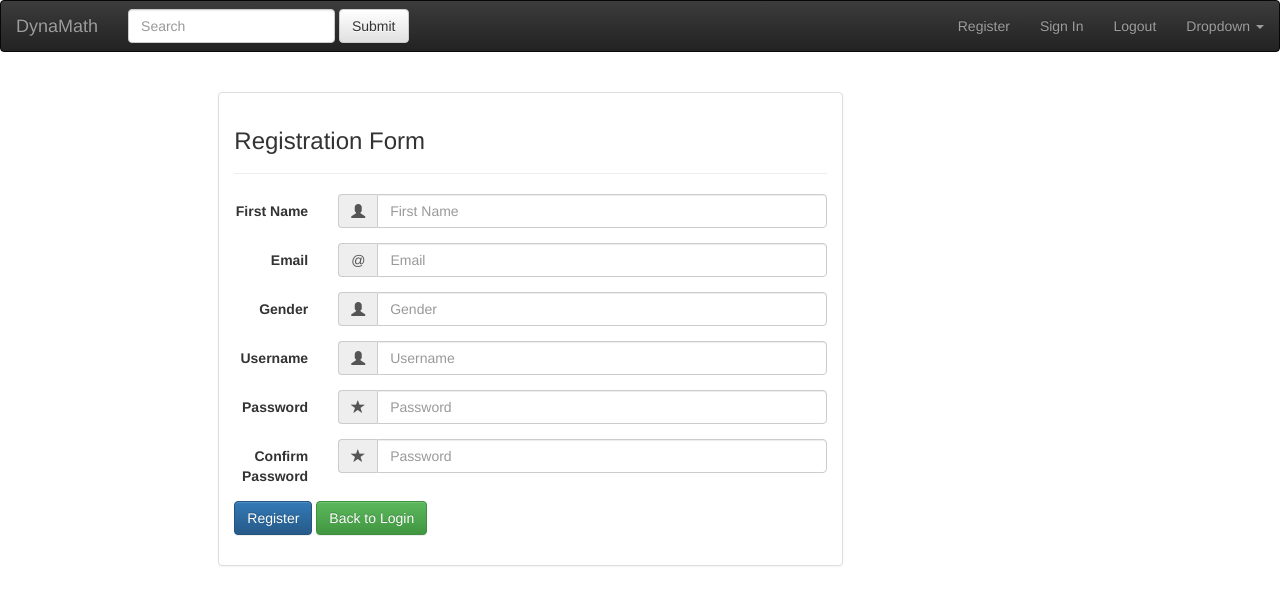
After one commit to FIU-SCIS-Senior-Projects/Dynamic-Mathematics-Priciples, a PHP site: page /registrationform.php in a window 1280 px wide. The commit adds this page. Shown: the top 605 px of the page. Run offline with PHP 8.4, Linux system fonts and the light colour scheme; some libraries are stand-ins or nearby versions.

Commit message:
Login Validation & Registration
Login validation for displaying errors was created. Registration has
been implemented.

```diff
--- a/core/functions/general.php
+++ b/core/functions/general.php
@@ -1,5 +1,19 @@
 <?php
+function array_sanitize(&$item){
+	$item = mysql_real_escape_string($item);
+}
+
 function sanitize($data){
 	return mysql_real_escape_string($data);
 }
+
+function output_errors($errors){
+	$output = array();
+
+	foreach($errors as $error){
+		$output[] = '<li>' . $error . '</li>';
+	}
+
+	return '<ul>' . implode('', $output) . '</ul>';
+}
 ?>
--- a/core/functions/users.php
+++ b/core/functions/users.php
@@ -1,4 +1,34 @@
 <?php
+function register_user($register_data){
+	array_walk($register_data, 'array_sanitize');
+
+	$fields = '`' . implode('`, `', array_keys($register_data)) . '`';
+	$data = '\'' . implode('\', \'', $register_data) . '\'';
+
+	mysql_query("INSERT INTO `users` ($fields) VALUES ($data)");
+}
+
+function user_count(){
+	return mysql_result(mysql_query("SELECT COUNT(`user_id`) FROM `users` WHERE active = 1"), 0);
+}
+
+function user_data($user_id){
+	$data = array();
+	$user_id = (int)$user_id;
+
+	$func_num_args = func_num_args();
+	$func_get_args = func_get_args();
+
+	if($func_num_args > 1){
+		unset($func_get_args[0]);
+
+		$fields = '`' . implode('`, `', $func_get_args) . '`';
+		$data = mysql_fetch_assoc(mysql_query("SELECT $fields FROM `users` WHERE `user_id` = $user_id"));
+
+		return $data;
+	}
+}
+
 function logged_in(){
 	return (isset($_SESSION['user_id'])) ? true : false;
 }
@@ -6,6 +36,12 @@ function logged_in(){
 function user_exists($username){
 	$username = sanitize($username);
 	$query = mysql_query("SELECT COUNT(`user_id`) FROM `users` WHERE `username` = '$username'");
+	return (mysql_result($query, 0) == 1) ? true : false;
+}
+
+function email_exists($email){
+	$email = sanitize($email);
+	$query = mysql_query("SELECT COUNT(`user_id`) FROM `users` WHERE `email` = '$email'");
 	return (mysql_result($query, 0) == 1) ? true : false;
 }
 
--- a/includes/menu.php
+++ b/includes/menu.php
@@ -29,7 +29,7 @@
       <ul class="nav navbar-nav navbar-right">
 
         <li class="inactive" >
-            <a href="SignIn.php">Register</a>
+            <a href="registrationform.php">Register</a>
         </li>
         <li class="inactive" >
             <a href="SignIn.php"> Sign In</a>
--- /dev/null
+++ b/registrationform.php
@@ -0,0 +1,165 @@
+<!DOCTYPE html>
+<html lang="en">
+
+<!-- header -->
+<?php
+include 'core/init.php';
+require 'includes/overall/header.php';
+?>
+
+
+
+
+<?php
+
+if(empty($_POST) === false){
+	$required_fields = array('username', 'password', 'password_again', 'first_name', 'email');
+	foreach($_POST as $key=>$value){
+		if(empty($value) && in_array($key, $required_fields) === true){
+			$errors[] = 'Fields with an asterisk are required.';
+			break 1;
+		}
+	}
+
+	if(empty($errors) === true){
+		if(user_exists($_POST['username']) === true){
+			$errors[] = 'Sorry, the username \'' . $_POST['username'] . '\' is already taken.';
+		}
+		if(preg_match("/\\s/", $_POST['username']) == true){
+			$errors[] = 'Your username must not contain any spaces.';
+		}
+		if(strlen($_POST['password']) < 6){
+			$errors[] = 'Your password must be at least 6 characters.';
+		}
+		if($_POST['password'] !== $_POST['password_again']){
+			$errors[] = 'The passwords do not match.';
+		}
+		if(filter_var($_POST['email'], FILTER_VALIDATE_EMAIL) === true){
+			$errors[] = 'A valid email address is required.';
+		}
+		if(email_exists($_POST['email']) === true){
+			$errors[] = 'Sorry, the email \'' . $_POST['email'] . '\' is already in use.';
+		}
+	}
+}
+
+
+if(isset($_GET['success']) && empty($_GET['success'])){
+	echo 'Registration is a success.';
+}else{
+	if(empty($_POST) === false && empty($errors) === true){
+		$register_data = array(
+			'username' 		=> $_POST['username'],
+			'password' 		=> $_POST['password'],
+			'first_name' 	=> $_POST['first_name'],
+			'last_name' 	=> $_POST['last_name'],
+			'email' 		=> $_POST['email']
+		);
+
+		register_user($register_data);
+		header('Location: register.php?success');
+		exit();
+
+	}else if(empty($errors) === false){
+		echo output_errors($errors);
+	}
+
+
+
+?>
+
+
+  <body>
+    <br>
+	<div class="row">
+			<div class="col-md-2"></div>
+			<div class="col-md-6">
+		<div class="panel panel-default">
+		<div class="panel-body">
+		<div class="page-header " style = "margin-top:5px; ">
+				<h3> Registration Form </h3>
+	</div>
+		<form class="form-horizontal" action="" method="post">
+			<div class="form-group">
+			<label for="inputfn3" class="col-sm-2 control-label">First Name</label>
+			<div class = "col-sm-10">
+			<div class="input-group">
+			<span class="input-group-addon" id="basic-addon1"> <span class="glyphicon glyphicon-user" id="basic-addon1"></span></span>
+    		<input type="text" class="form-control" id="inputfn3" placeholder="First Name" name="first_name">
+			</div>
+			</div>
+			</div>
+		<div class="form-group">
+			<label for="inputEmail3" class="col-sm-2 control-label">Email</label>
+		<div class = "col-sm-10">
+		<div class="input-group">
+			<span class="input-group-addon" id="basic-addon1">@</span>
+			<input type="text" class="form-control" id="inputfn3" placeholder="Email" name="email">
+			</div>
+			</div>
+			</div>
+		<div class="form-group">
+			<label for="inputGender2" class= "col-sm-2 control-label">Gender</label>
+			<div class = "col-sm-10">
+			<div class="input-group">
+    		<span class="input-group-addon" id="basic-addon1"> <span class="glyphicon glyphicon-user" id="basic-addon1"></span></span>
+			<input type="gender" class="form-control" id="inputGender2" placeholder="Gender">
+				</div>
+				</div>
+				</div>
+		<div class="form-group">
+			<label for="inputUserName2" class= "col-sm-2 control-label">Username</label>
+			<div class = "col-sm-10">
+			<div class="input-group">
+    		 <span class="input-group-addon" id="basic-addon1"> <span class="glyphicon glyphicon-user" id="basic-addon1"></span></span>
+			<input type="text" class="form-control" id="inputUsername2" placeholder="Username" name="username">
+				</div>
+				</div>
+				</div>
+
+
+		<div class="form-group">
+			<label for="inputPassword3" class= "col-sm-2 control-label">Password</label>
+			<div class = "col-sm-10">
+			<div class="input-group">
+    		 <span class="input-group-addon" id="basic-addon1"> <span class="glyphicon glyphicon-star" id="basic-addon1"></span></span>
+			<input type="password" class="form-control" id="inputPassword3" placeholder="Password" name="password">
+				</div>
+				</div>
+				</div>
+		<div class="form-group">
+			<label for="inputPassword4" class= "col-sm-2 control-label">Confirm Password</label>
+			<div class = "col-sm-10">
+			<div class="input-group">
+    		<span class="input-group-addon" id="basic-addon1"> <span class="glyphicon glyphicon-star" id="basic-addon1"></span></span>
+			<input type="password" class="form-control" id="inputPassword4" placeholder="Password" name="password_again">
+			</div>
+			</div>
+			</div>
+		<div class="form-group">
+			<div class = "col-sm-offeset-2 col-sm-10">
+			<button type="submit" class="btn btn-primary">Register</button>
+			<button type="button" class="btn btn-success">Back to Login</button>
+				</div>
+				</div>
+		</form>
+				</div>
+				</div>
+
+
+
+		</div>
+		<div class="col-md-2"></div>
+		</div>
+
+
+    <!-- jQuery (necessary for Bootstrap's JavaScript plugins) -->
+    <script src="https://ajax.googleapis.com/ajax/libs/jquery/1.11.3/jquery.min.js"></script>
+    <!-- Include all compiled plugins (below), or include individual files as needed -->
+    <script src="http://maxcdn.bootstrapcdn.com/bootstrap/3.3.5/js/bootstrap.min.js"></script>
+  </body>
+</html>
+
+<?php
+}
+?>
```
Also changed, not shown: login.php (+11 -3 lines), register.php (added, +98 -0 lines).
